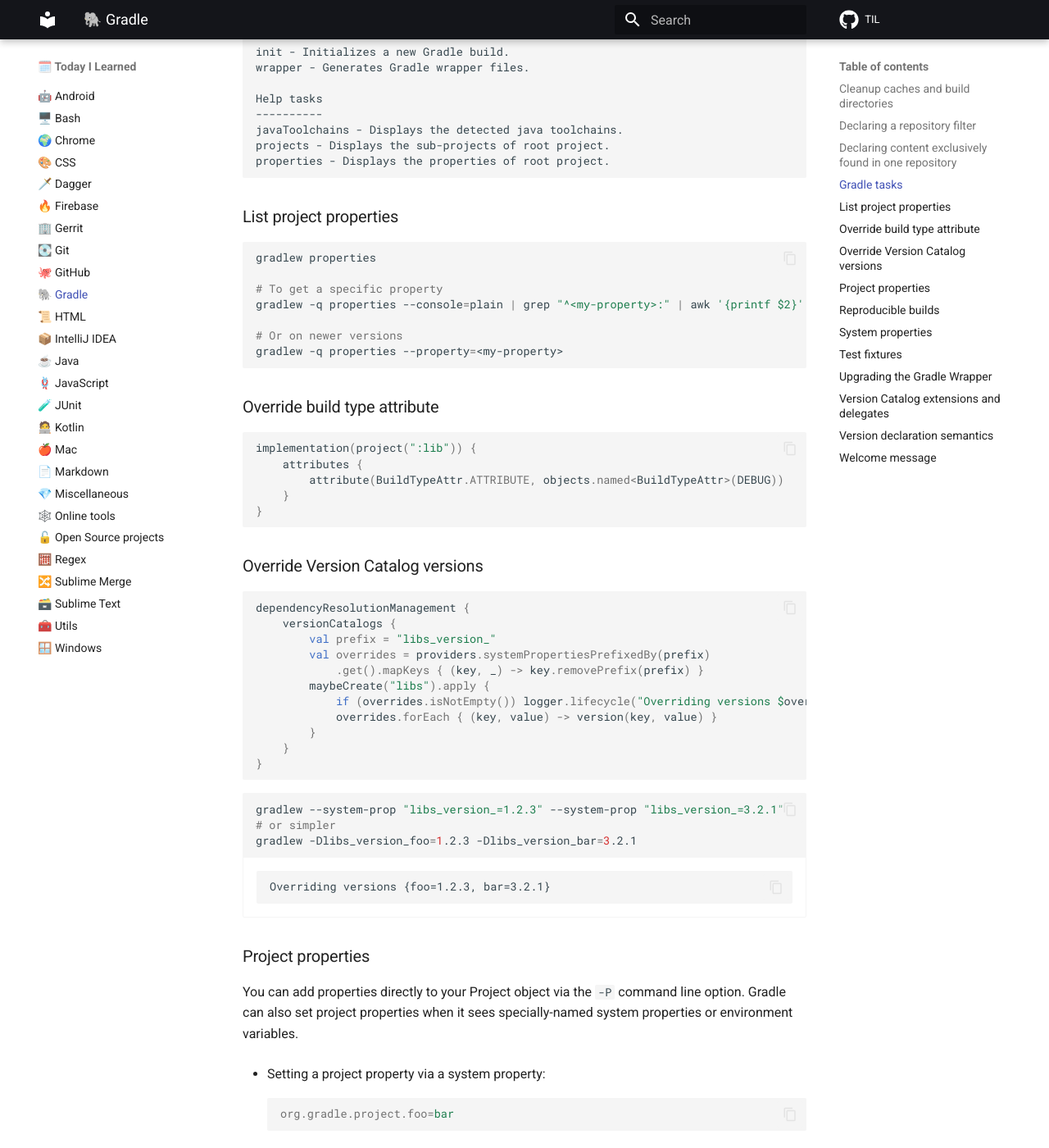
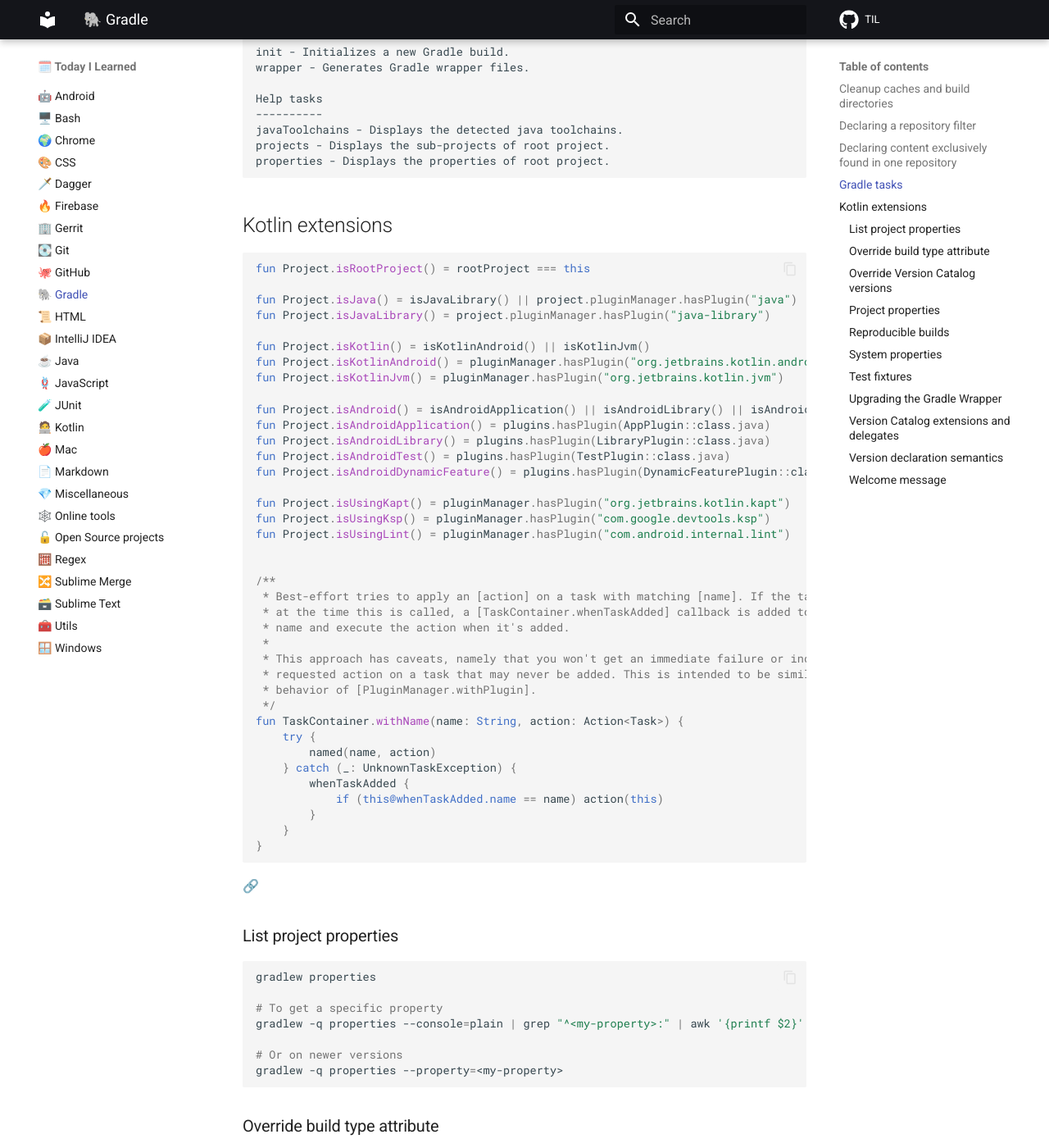
Before and after one commit to SimonMarquis/TIL, an MkDocs documentation site: the page built from docs/gradle.md, in a window 1280 px wide and 1400 px high, scrolled down 1919 px. Shown: the whole window at 82% size. Built offline with MkDocs 1.6.1 and Material for MkDocs 9.7.7, drawn with Linux system fonts in a browser that asks for light colours; comment, search, counter and statistics services are not loaded.

Commit message:
[Gradle] Kotlin extensions

````diff
--- a/docs/gradle.md
+++ b/docs/gradle.md
@@ -92,6 +92,51 @@
 projects - Displays the sub-projects of root project.
 properties - Displays the properties of root project.
 ```
+
+## Kotlin extensions
+
+```kotlin
+fun Project.isRootProject() = rootProject === this
+
+fun Project.isJava() = isJavaLibrary() || project.pluginManager.hasPlugin("java")
+fun Project.isJavaLibrary() = project.pluginManager.hasPlugin("java-library")
+
+fun Project.isKotlin() = isKotlinAndroid() || isKotlinJvm()
+fun Project.isKotlinAndroid() = pluginManager.hasPlugin("org.jetbrains.kotlin.android")
+fun Project.isKotlinJvm() = pluginManager.hasPlugin("org.jetbrains.kotlin.jvm")
+
+fun Project.isAndroid() = isAndroidApplication() || isAndroidLibrary() || isAndroidTest() || isAndroidDynamicFeature()
+fun Project.isAndroidApplication() = plugins.hasPlugin(AppPlugin::class.java)
+fun Project.isAndroidLibrary() = plugins.hasPlugin(LibraryPlugin::class.java)
+fun Project.isAndroidTest() = plugins.hasPlugin(TestPlugin::class.java)
+fun Project.isAndroidDynamicFeature() = plugins.hasPlugin(DynamicFeaturePlugin::class.java)
+
+fun Project.isUsingKapt() = pluginManager.hasPlugin("org.jetbrains.kotlin.kapt")
+fun Project.isUsingKsp() = pluginManager.hasPlugin("com.google.devtools.ksp")
+fun Project.isUsingLint() = pluginManager.hasPlugin("com.android.internal.lint")
+
+
+/**
+ * Best-effort tries to apply an [action] on a task with matching [name]. If the task doesn't exist
+ * at the time this is called, a [TaskContainer.whenTaskAdded] callback is added to match on the
+ * name and execute the action when it's added.
+ *
+ * This approach has caveats, namely that you won't get an immediate failure or indication if you've
+ * requested action on a task that may never be added. This is intended to be similar to the
+ * behavior of [PluginManager.withPlugin].
+ */
+fun TaskContainer.withName(name: String, action: Action<Task>) {
+    try {
+        named(name, action)
+    } catch (_: UnknownTaskException) {
+        whenTaskAdded {
+            if (this@whenTaskAdded.name == name) action(this)
+        }
+    }
+}
+```
+
+[🔗](https://github.com/slackhq/slack-gradle-plugin)
 
 ### List project properties
 
````
